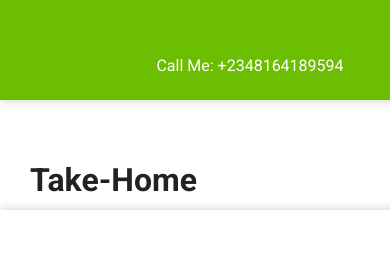
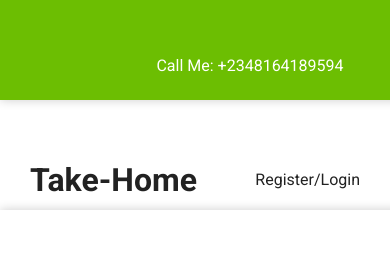
Before and after one commit to omejeemmanuel1/Take-Home, a React (Create React App) app: page / in a window 390 px wide. Shown: the top 260 px of the page. Built offline with nearby package versions, Linux system fonts and the light colour scheme.

Commit message:
frontend done

```diff
--- a/src/components/Footer/Footer.css
+++ b/src/components/Footer/Footer.css
@@ -18,4 +18,7 @@
       grid-template-columns: 1fr;
       row-gap: 3rem;
     }
+    .footer {
+      width: 100%;
+    }
   }
--- a/src/components/Header/Header.css
+++ b/src/components/Header/Header.css
@@ -62,63 +62,11 @@
     margin-right: 0.5rem;
   }
 
-  .navcenter .navlink {
-    font-size: 1.8rem;
-    padding: 1rem;
-  }
-
-  .navcenter .navlink:hover {
-    color: var(--green);
-  }
-
 
   @media only screen and (max-width: 768px) {
-    .navlist {
-        position: fixed;
-        top: 12%;
-        left: -35rem;
-        flex-direction: column;
-        align-items: flex-start;
-        box-shadow: 5px 5px 10px rgba(0, 0, 0, 0.2);
-        background-color: white;
-        height: 100%;
-        width: 0%;
-        max-width: 35rem;
-        z-index: 100;
-        transition: all 300ms ease-in-out;
-      }
-
-      .navlist.open {
-        left: 0;
-        width: 100%;
-      }
-
-      .navlist .navitem {
-        margin: 0 0 1rem 0;
-        width: 100%;
-      }
-
-      .navlist .navlink {
-        font-size: 2rem;
-        color: var(--black);
-      }
-
-      .navcenter .hamburger {
-        display: block;
-        color: var(--black);
-        font-size: 3rem;
-      }
-
-      .icons {
-        display: none;
-      }
-
-      .navlist .icons {
-        display: flex;
-      }
-
       .topnav ul {
         display: none;
+        width: 100%;
       }
 
       .topnav div {
```
